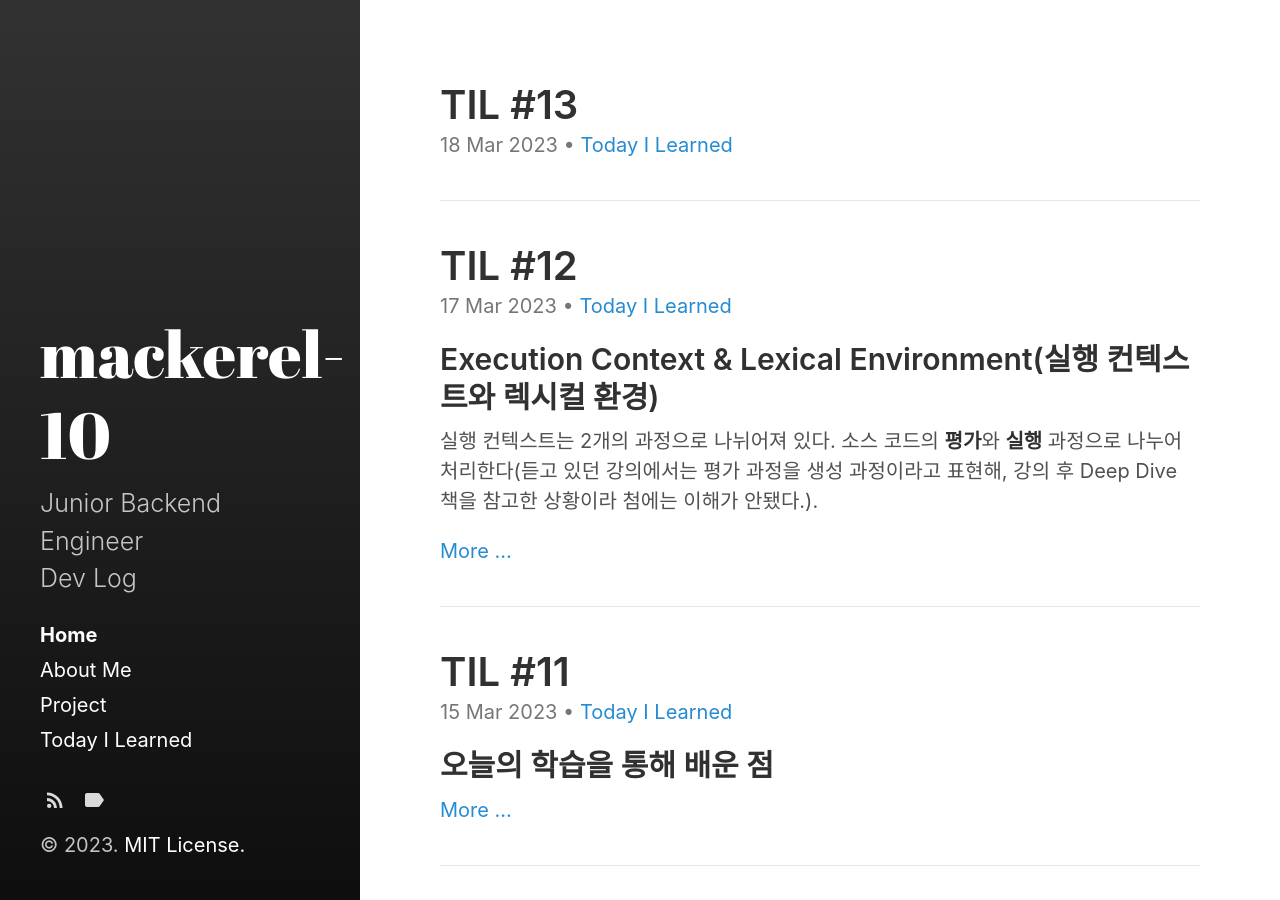
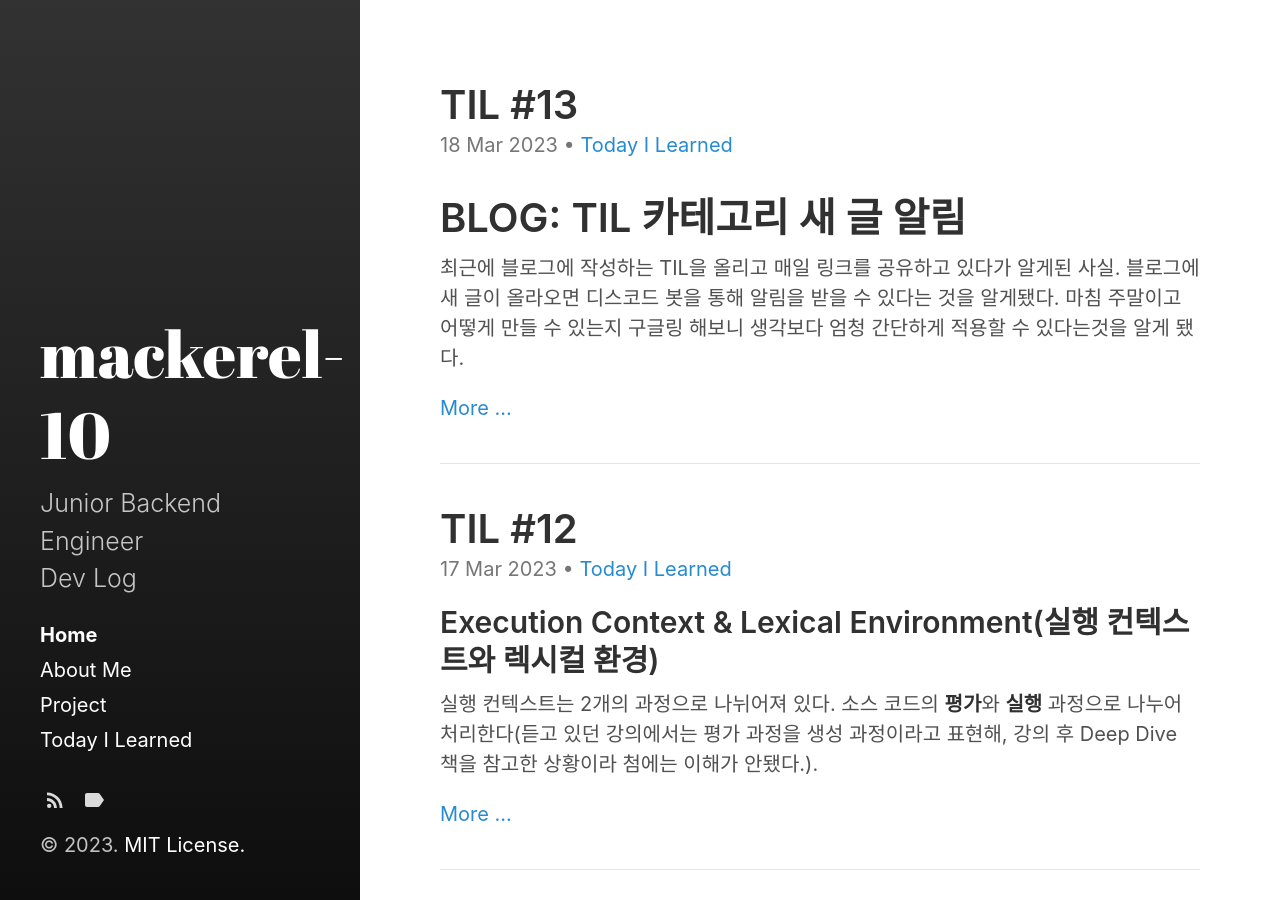
Before and after one commit to mackerel-10/mackerel-10.github.io, a Jekyll site: the page built from index.html, in a window 1280 px wide and 900 px high. Built offline with Jekyll 4.4.1, drawn with Linux system fonts in a browser that asks for light colours; the list of posts is cut into pages by our own code; some of the changed lines change nothing that is shown.

Commit message:
Add: 230318 TIL13 upload

````diff
--- a/_posts/2023-03-18-TIL-13.md
+++ b/_posts/2023-03-18-TIL-13.md
@@ -7,3 +7,48 @@
   - Javascript
 date: '2023-03-18'
 ---
+
+
+# BLOG: TIL 카테고리 새 글 알림
+최근에 블로그에 작성하는 TIL을 올리고 매일 링크를 공유하고 있다가 알게된 사실. 블로그에 새 글이 올라오면 디스코드 봇을 통해 알림을 받을 수 있다는 것을 알게됐다. 마침 주말이고 어떻게 만들 수 있는지 구글링 해보니 생각보다 엄청 간단하게 적용할 수 있다는것을 알게 됐다.
+
+### 우선 RSS란 무엇인가?
+> **RSS**(Rich Site Summary)는 뉴스나  블로그 사이트에서 주로 사용하는 콘텐츠 표현 방식이다. 웹 사이트 관리자는 RSS 형식으로 웹 사이트 내용을 보여 준다. 이 정보를 받는 사람은 다른 형식으로 이용할 수 있다. RSS 리더에는 웹기반형과 설치형이 있다. 웹기반형 리더는 간단한 계정등록으로 어디에서든 이용할 수 있다는 장점을 가지고 있다.
+> RSS가 등장하기 전에는 원하는 정보를 얻기 위해 해당 사이트를 직접 방문하여야 했으나, RSS 관련 프로그램(혹은 서비스)을 이용하여 자동 수집이 가능해졌기 때문에 사용자는 각각의 사이트 방문 없이 최신 정보들만 골라 한 자리에서 볼 수 있다.
+
+위키 백과에서 찾아본 결과 RSS란 콘텐츠 표현 방식이라고 한다. RSS 프로그램을 사용해 다양한 사이트에서 최신 정보만 모아서 한자리에서 볼 수 있다는게 가장 큰 장점인것 같다. 나 또한 RSS를 이용해  최신 정보가 올라오면, 알림으로 받을 수 있게 해줬다.
+
+
+### MonitoRSS와 블로그 연동하기
+기존에 블로그에서 RSS를 제공하고 있어서, 쓰고 싶은 양식만 [Feed.xml RSS for Jekyll blog on GitHub pages. · GitHub](https://gist.github.com/roachhd/f664d2cae2da899be3f6)에서 가져왔다.  나는 `Today I Learned` 카테고리에 새글이 올라왔을 때, 알림이 울리게 하고 싶어서 `feed.category.xml`을 가져왔다.
+내 블로그 코드 형식에 맞춰서 `feed.xml` 을 수정해주고, MonitoRSS에 내 블로그 피드 링크를 추가해줬다(https://mackerel-10.github.io/feed.xml). 그 후, 알림을 보낼 채널을 선택하고 시험삼아 테스트 TIL을 작성해보니 정상적으로 알림이 날라오는 것을 확인할 수 있었다.
+
+
+##  RSS 연동중 발생했던 문제들...
+### feed.xml 적용중 xml 내부의 코드 문제
+가져온 `feed.xml`을 내 블로그에 맞춰 수정하던 중 문제가 발생했다.
+난 `Today I Learned`라는 카테고리에 새글이 올라왔을때 디스코드 알림이 울리도록 만들어 주고 싶었다. 하지만, `Today I Learned` 카테고리 이름 자체에 공백문자가 있어서 계속해서 오류가 발생했다.
+
+```xml
+<!-- 초기 코드: 카테고리 이름에 있는 띄어쓰기 떄문에 문제가 발생했었다.
+	Today I Learned -->
+{% for post in site.categories.Today I Learned limit:10 %}
+
+<!-- 수정 코드 -->
+{% assign category ='Today I Learned' %}
+{% for post in site.categories[category] limit:10 %}
+```
+
+구글에서 찾아본 예시 코드를 적용했어도 문제가 계속 발생해서, 내 블로그의 다른 HTML 코드들을 참고하기 시작했다. 그러던 중, `assign`을 사용해 변수를 할당해주는 형식을 발견해 `category` 변수에 `'Today I Learned'` 문자열을 넣는 형식으로 적용해보았다.
+그랬더니 수정하기 전까지는 빌드가 안됐는데 정상적으로 빌드가 되는것을 확인할 수 있었다! 블로그에 추가하고 싶은 기능이랑 수정하고 싶은 기능을 찾다보니 강제로 점점 더 블로그 코드가 이해가 되고 있는 요즘이다.
+
+### _config.yml: syntax error
+기껏 `feed.xml`을 해결했더니 이번에는 신텍스 에러로 빌드 자체가 안되는 문제가 발생했다. `_config.yml`에 최근에 수정했던 부분이 문제인거 같아서 추가해줬던 `author` 부분과 `name` 부분을 삭제해주니 잘 실행이 됐다. 말로는 엄청 빠르게 해결한 것 같지만 꽤 오랫동안 `_config.yml`과 싸웠다. 역시 거의 모든 오류는 가장 최근에 수정한 부분에서 발생한다.
+
+
+- - - -
+## Reference
+- [Feed.xml RSS for Jekyll blog on GitHub pages. · GitHub](https://gist.github.com/roachhd/f664d2cae2da899be3f6)
+- [MonitoRSS](https://monitorss.xyz/)
+- [📰 디스코드로 RSS 새 글 알림받기! - MonitoRSS 봇](https://discordbot.tistory.com/7)
+- [RSS - 위키백과, 우리 모두의 백과사전](https://ko.wikipedia.org/wiki/RSS)
````
